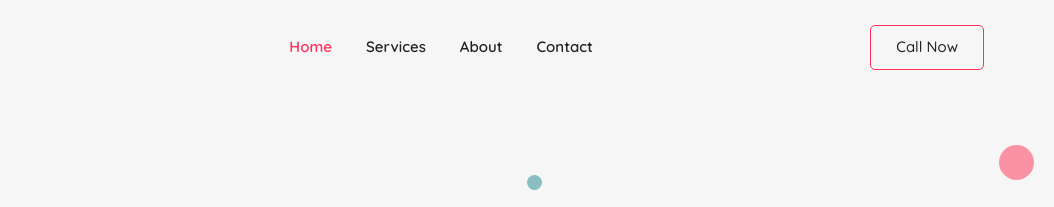
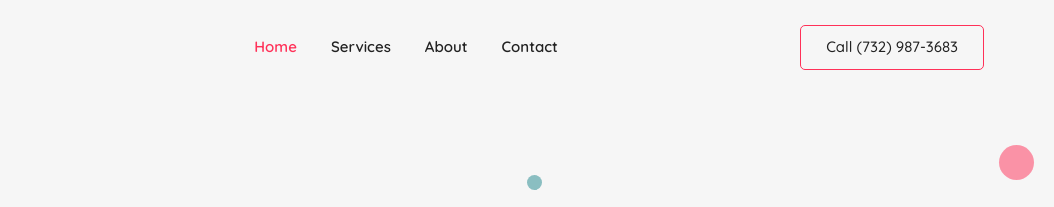
Before and after one commit to Leoneyy/ksap, a plain HTML site: page index.html in a window 1280 px wide. Shown: the top 207 px of the page, 226-1280 px from the left. Drawn offline with Linux system fonts and the light colour scheme.

Commit message:
Update index.html

```diff
--- a/index.html
+++ b/index.html
@@ -58,7 +58,7 @@
                 </ul>
 
                 <div class="navbar-button">
-                    <button class="btn btn-sm btn-outline-primary" data-toggle="modal" data-target="#signup-modal">Call Now</button>
+                    <a href="tel:7329873683"><button class="btn btn-sm btn-outline-primary">Call (732) 987-3683</button></a>
                 </div>
             </div>
             <!-- nav links -->
```
